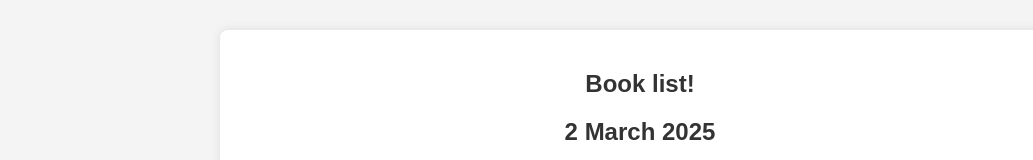
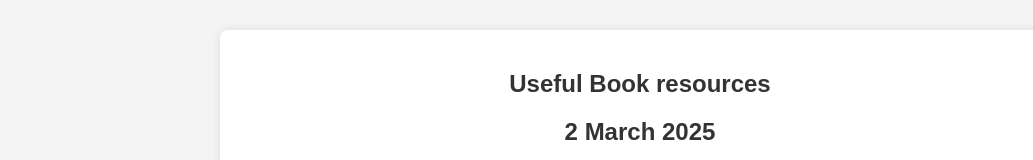
Before and after one commit to jordankageorgieva/todo-list, a React (Vite) app in the folder client/: page / in a window 1280 px wide. Shown: the part 324-484 px from the top of the page, without its empty margins (0-1033 px from the left). Built offline with nearby package versions, Linux system fonts and the light colour scheme; no server answers.

Commit message:
Useful Book resources

```diff
--- a/client/src/components/TodoList.jsx
+++ b/client/src/components/TodoList.jsx
@@ -102,7 +102,7 @@ export default function TodoList() {
     return (
         <>
             <section className="todo-list-container">
-                <h1>Book list!</h1>
+                <h1>Useful Book resources</h1>
                 <h2>2 March 2025</h2>
 
                 <div className="add-btn-container">
```
